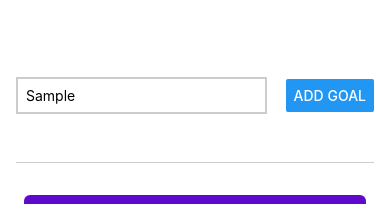
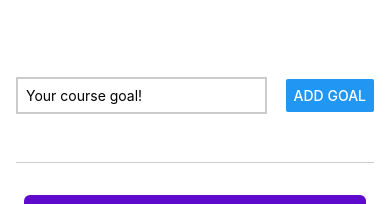
Before and after one commit to Huulamnguyen/react-native-basics-course-goals-app, a React Native app: screen / in a window 390 px wide. Both pictures are taken after typing "Sample" into the empty fields and a click on the button "ADD GOAL". Shown: the top 204 px of the page. Built offline with nearby package versions, Linux system fonts and the light colour scheme.

Commit message:
31 Making Items Deletable & using IDs

```diff
--- a/App.js
+++ b/App.js
@@ -1,38 +1,30 @@
 import { useState } from 'react';
-import { StyleSheet, View, Button, TextInput, FlatList} from 'react-native';
+import { StyleSheet, View, FlatList} from 'react-native';
 import GoalItem from './components/GoalItem';
+import GoalInput from './components/GoalInput';
 
 export default function App() {
 
-  const [enteredGoalText, setEnterGoalText] = useState("");
   const [courseGoals, setCourseGoals] = useState([]);
 
-  function goalInputHandler(enteredText){
-    setEnterGoalText(enteredText);
+  function addGoalHandler(enteredGoalText){
+    setCourseGoals(currentCourseGoals =>
+      [...currentCourseGoals, { text: enteredGoalText, id: Math.random().toString() }]
+    );
   };
 
-  function addGoalHandler(){
-    setCourseGoals(currentCourseGoals => [...currentCourseGoals, { text:enteredGoalText, id: Math.random().toString() }]);
-  };
+  function deleteGoalHandler(id){
+    setCourseGoals(currentCourseGoals => [...currentCourseGoals].filter(goal => goal.id !== id))
+  }
 
   return (
     <>
     <View style={styles.appContainer}>
-      <View style={styles.inputContainer}>
-        <TextInput
-          style={styles.textInput}
-          placeholder="Your course goal!"
-          onChangeText={goalInputHandler}
-          />
-        <Button
-          title="Add Goal"
-          onPress={addGoalHandler}
-          />
-      </View>
+      <GoalInput onAddGoal={addGoalHandler}/>
       <View style={styles.goalsContainer}>
         <FlatList
           data={courseGoals}
-          renderItem={(itemData) => <GoalItem text={itemData.item.text}/>}
+          renderItem={(itemData) => <GoalItem text={itemData.item.text} id={itemData.item.id} onDeleteItem={deleteGoalHandler} />}
           keyExtractor={(item, index) => item.id}
           alwaysBounceVertical={false}
         />
@@ -61,22 +53,6 @@ const styles = StyleSheet.create({
     flex:1,
     paddingTop: 30,
     marginHorizontal: 16
-  },
-  inputContainer: {
-    flex: 1,
-    flexDirection: 'row',
-    justifyContent: "space-between",
-    alignItems: "center",
-    marginBottom: 24,
-    borderBottomWidth: 1,
-    borderBottomColor: '#cccccc'
-  },
-  textInput: {
-    borderWidth: 2,
-    borderColor: '#cccccc',
-    width: '70%',
-    marginRight: 8,
-    padding: 8,
   },
   goalsContainer: {
     flex: 5
--- /dev/null
+++ b/components/GoalInput.js
@@ -0,0 +1,52 @@
+import { Button, View, StyleSheet, TextInput } from 'react-native';
+import { useState } from 'react';
+
+function GoalInput({onAddGoal}){
+
+    const [enteredGoalText, setEnterGoalText] = useState("");
+
+    function goalInputHandler(enteredText){
+        setEnterGoalText(enteredText);
+    };
+
+    function addGoalHandler(){
+        onAddGoal(enteredGoalText);
+        setEnterGoalText('');
+    }
+
+    return (
+        <View style={styles.inputContainer}>
+            <TextInput
+            style={styles.textInput}
+            placeholder="Your course goal!"
+            onChangeText={goalInputHandler}
+            value={enteredGoalText} // Reset text input to empty
+            />
+            <Button
+            title="Add Goal"
+            onPress={addGoalHandler}
+            />
+      </View>
+    )
+}
+
+export default GoalInput;
+
+const styles = StyleSheet.create({
+    inputContainer: {
+        flex: 1,
+        flexDirection: 'row',
+        justifyContent: "space-between",
+        alignItems: "center",
+        marginBottom: 24,
+        borderBottomWidth: 1,
+        borderBottomColor: '#cccccc'
+      },
+      textInput: {
+        borderWidth: 2,
+        borderColor: '#cccccc',
+        width: '70%',
+        marginRight: 8,
+        padding: 8,
+      },
+})
--- a/components/GoalItem.js
+++ b/components/GoalItem.js
@@ -1,10 +1,14 @@
-import { StyleSheet, View, Text } from 'react-native';
+import { StyleSheet, View, Text, Pressable } from 'react-native';
 
-function GoalItem({text}){
+function GoalItem({text, id, onDeleteItem}){
+
     return (
+      <Pressable onPress={onDeleteItem.bind(this, id)}>
         <View style={styles.goalItem}>
-            <Text style={styles.goalItemText}>{text}</Text>
+            <Text value={id} style={styles.goalItemText}>{text}</Text>
         </View>
+      </Pressable>
+
     )
 }
 export default GoalItem;
```
